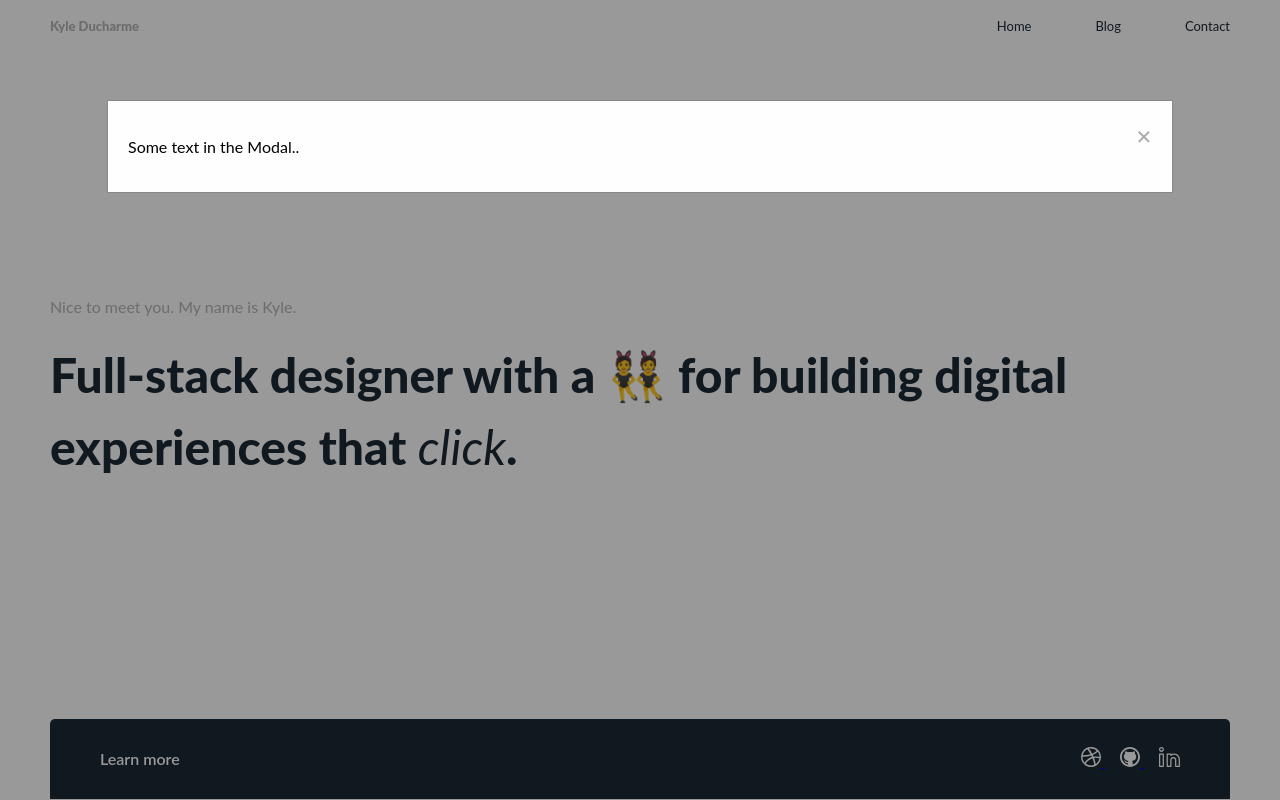
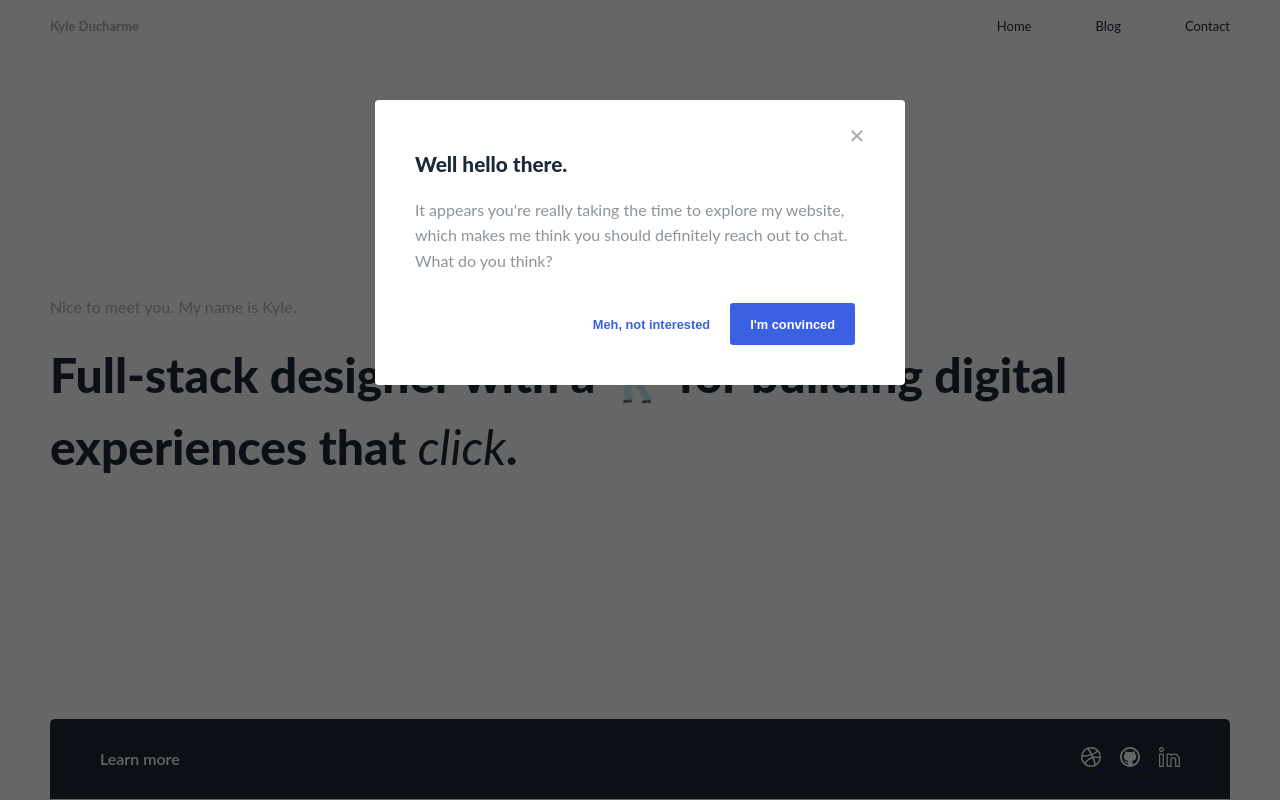
Before and after one commit to kducharme/kducharme.github.io, a plain HTML site: page index.html in a window 1280 px wide. Both pictures are taken after a click on the element "click". Drawn offline with Linux system fonts and the light colour scheme.

Commit message:
modal working

```diff
--- a/app.js
+++ b/app.js
@@ -40,21 +40,47 @@ const showModal = () => {
 // Event listener for showing modal after clicking 'click'
 const click = document.querySelector('#click').addEventListener('click', showModal);
 
+// Displays modal when user clicks 'interested' in modal
+const expandModal = () => {
+    let modal = document.querySelector('#modal'),
+        container = document.querySelector('#content'),
+        buttonOne = document.querySelector('#interested'),
+        buttonTwo = document.querySelector('#notInterested'),
+        modalTitle = document.querySelector('#modal-title'),
+        modalBody = document.querySelector('#modal-body'),
+        close = document.querySelector('#close');
+
+    close.classList.add('hide');
+    buttonOne.classList.add('hide');
+    buttonTwo.classList.add('hide');
+    modalTitle.classList.add('hide');
+    modalBody.classList.add('hide');
+    container.classList.add('content--after');
+    container.classList.remove('content');
+    modal.classList.remove('modal');
+    modal.classList.add('modal--after');
+}
+
+// Event listener for showing contact form
+const expand = document.querySelector('#interested').addEventListener('click', expandModal);
+
 const hideModal = () => {
     let modal = document.querySelector('#modal'),
     close = document.querySelector('#close');
     modal.classList.add('hide');
 }
 
-// Event listener for closing modal
+// Event listeners for closing modal
 const close = document.querySelector('#close').addEventListener('click', hideModal);
+
+const notInterested = document.querySelector('#notInterested').addEventListener('click', hideModal);
 
 const rotateEmoji = () => {
     let emoji = document.querySelector('#emoji'),
         allEmojis = ['👯', '🤓', '🕺🏻', '🙋‍♂️', '🤘🏻', '🤸🏻‍', '👨‍💻', '🤾🏻‍♂️'],
         showEmoji, i = 0;
 
-    let timer = setInterval((timer) => {
+    let timer = setInterval(() => {
         if (allEmojis.length == i) {
             i = 0;
         }
@@ -63,7 +89,7 @@ const rotateEmoji = () => {
             emoji.textContent = showEmoji;
             i++;
         }
-    }, 4000);
+    }, 2000);
 }
 
 const rotate = window.addEventListener('load', rotateEmoji);
--- a/blog/blog.css
+++ b/blog/blog.css
@@ -241,11 +241,13 @@ textarea:focus, textarea:active input:focus, input:active {
 
 .posts-body {
     margin-top: 4%;
+    display: flex;
+    justify-content: center;
 }
 
 .printedPost {
     background-color: var(--bgColor);
-    width: 100%;
+    width: 80%;
     margin: 0px 0px 60px 0px;
 }
 
--- a/index.html
+++ b/index.html
@@ -81,12 +81,18 @@
         </div>
 
         <!-- Modal structure -->
-        <div id="modal" class="modal hide">
+        <div id='modal' class='modal hide'>
 
             <!-- Modal content -->
-            <div class="modal-content">
-                <span class="close" id='close'>&times;</span>
-                <p>Some text in the Modal..</p>
+            <div class='content' id='content'>
+                <span class='content--close' id='close'>&times;</span>
+                    <p class='content--title' id='modal-title'>Well hello there.</p>
+                    <p class='content--body' id='modal-body'>It appears you're really taking the time to explore my website, which makes me think you should definitely reach out to chat. What do you think?</p>
+                    <span class='content--cta'>
+                        <button class='modal--button content--cta-button1' id='interested'>I'm convinced</button>
+                        <button class='modal--button content--cta-button2' id='notInterested'>Meh, not interested</button>
+                    </span>
+                </div>
             </div>
 
         </div>
--- a/style.css
+++ b/style.css
@@ -3,7 +3,7 @@
 :root {
   --primaryColor: #1D2936;
   --secondaryColor: #b3b3b1;
-  --accentColor: #FFD453;
+  --accentColor: #3B60E4;
   --heavyWeight: 800;
   --mediumWeight: 600;
   --lightWeight: 400;
@@ -69,7 +69,7 @@ nav {
 
 .hero {
   height: 84vh;
-  padding: 0px 200px 0px 50px;
+  padding: 0px 10% 0px 50px;
   display: flex;
   flex-direction: column;
   align-content: center;
@@ -105,7 +105,7 @@ nav {
 
 .modal {
   position: fixed;
-  z-index: 1; /* Sit on top */
+  z-index: 1;
   padding-top: 100px;
   left: 0;
   top: 0;
@@ -113,27 +113,111 @@ nav {
   height: 100%;
   overflow: auto;
   background-color: rgb(0,0,0);
-  background-color: rgba(0,0,0,0.4);
+  background-color: rgba(0,0,0,0.6);
 }
 
-.modal-content {
-  background-color: #fefefe;
+.content {
+  background-color: var(--bgColor);
+  border-radius: 4px;
   margin: auto;
-  padding: 20px;
-  border: 1px solid #888;
-  width: 80%;
+  padding: 20px 40px 40px 40px;
+  width: 50%;
+  max-width: 450px;
+  min-width: 340px;
 }
 
-.close {
+.modal--after {
+  position: fixed;
+  z-index: 1;
+  left: 0;
+  top: 0;
+  width: 100%;
+  height: 100%;
+  overflow: auto;
+  margin: 0;
+}
+
+.content--after {
+  background-color: var(--bgColor);
+  margin: auto;
+  width: 100vw;
+  height: 100vh;
+  transition: all 1s linear;
+}
+
+.content--close {
   color: #aaaaaa;
   float: right;
   font-size: 28px;
-  font-weight: bold;
+  font-weight: var(--mediumWeight);
 }
 
-.close:hover, .close:focus {
+.content--close:hover, .content--close:focus {
   color: #000;
-  text-decoration: none;
+  cursor: pointer;
+}
+
+.content--title {
+  font-weight: var(--heavyWeight);
+  color: var(--primaryColor);
+  font-size: 1.3em;
+  padding: 10px 0px 0px 0px;
+}
+
+.content--body {
+  font-weight: var(--lightWeight);
+  color: var(--primaryColor);
+  opacity: .5;
+  line-height: 1.6;
+  font-size: 1em;
+  padding: 0px 0px 10px 0px;
+}
+
+.content--cta {
+  display: flex;
+  flex-direction: row-reverse;
+  margin: 20px 0px 0px 0px;
+}
+
+.modal--button {
+  font-weight: var(--mediumWeight);
+  font-size: .8em;
+  height: 42px;
+  padding: 8px 20px 8px 20px;
+  border-radius: 3px;
+  margin: 0px 10px 0px 0px;
+}
+
+.content--cta-button1 {
+  background-color: var(--accentColor);
+  color: white;
+  border: none;
+}
+
+.modal--button:active, .modal--button:focus {
+  box-shadow:none;
+  -webkit-transition: none;
+  -moz-transition: none;
+  -ms-transition: none;
+  -o-transition: none;
+  outline: none;
+}
+
+.content--cta-button1:hover {
+  background-color: #284AC7;
+  cursor: pointer;
+
+}
+
+.content--cta-button2 {
+  background-color: white;
+  color: var(--accentColor);
+  border: none;
+  padding: 8px 10px 8px 0px;
+}
+
+.content--cta-button2:hover {
+  color: rgb(27, 59, 172);
   cursor: pointer;
 }
 
@@ -162,7 +246,7 @@ nav {
 .more--view-cta {
   font-weight: var(--mediumWeight);
   margin: 0px 0px 0px 50px;
-  width: 10%;
+  width: 15%;
   height: 20px;
   font-size: 1em;
   transition: all 2s ease;
```
Also changed, not shown: blog/posts.html (+2 -2 lines).
